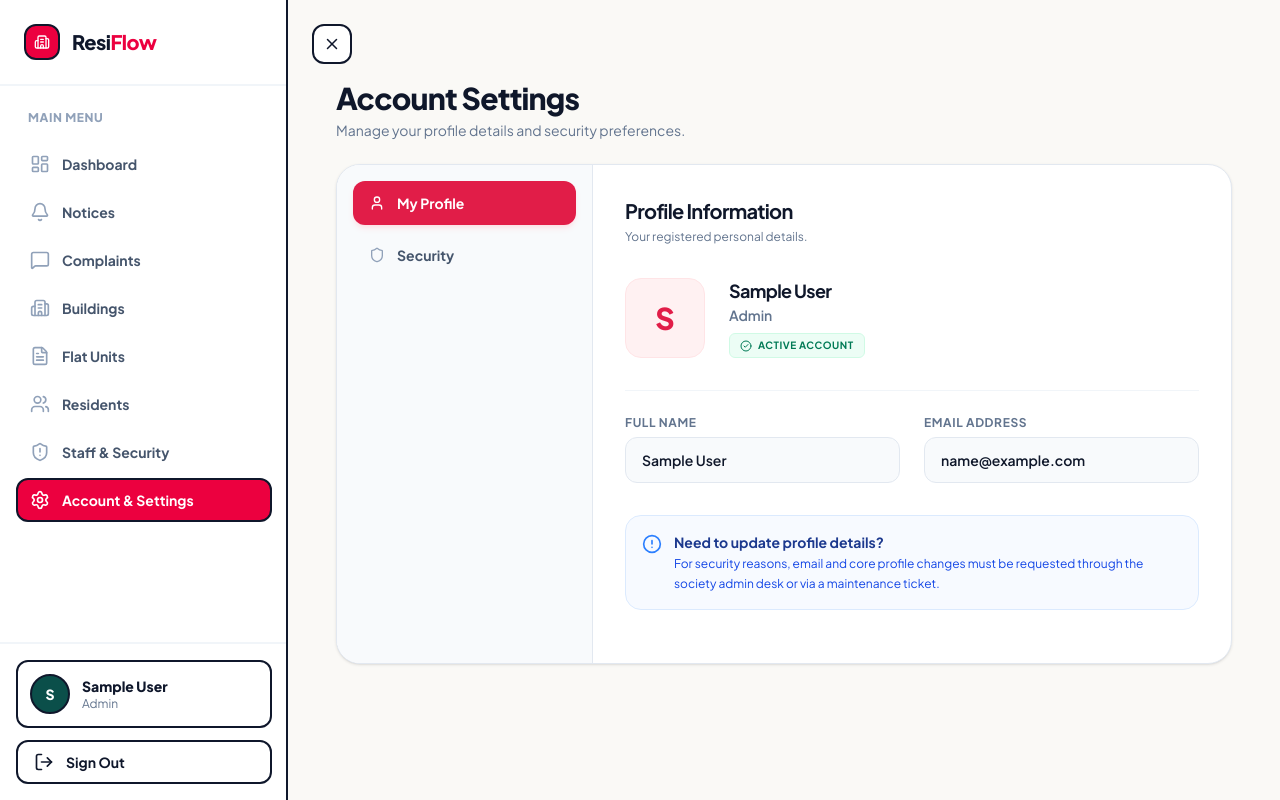
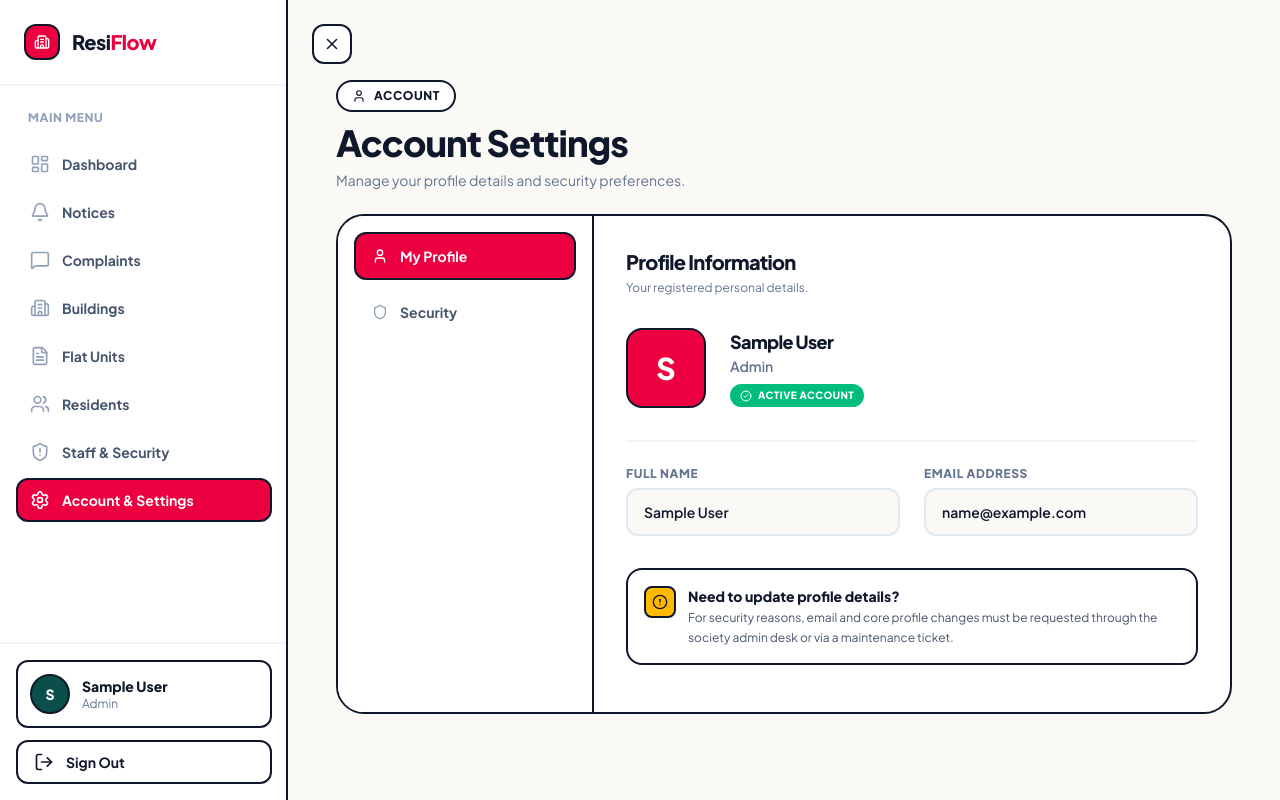
Before and after one commit to SubhradipMishra/ResiFlowProject, a React (Vite) app in the folder client/: page /settings in a window 1280 px wide. Built offline with nearby package versions, Linux system fonts and the light colour scheme; no server answers; sample sign-in values are in the browser's storage.

Commit message:
Fixed client side isuue

```diff
--- a/client/src/pages/settings/SettingsPage.tsx
+++ b/client/src/pages/settings/SettingsPage.tsx
@@ -46,23 +46,25 @@ const SettingsPage: React.FC = () => {
 
     return (
         <div className="max-w-4xl mx-auto space-y-6 animate-fadeIn pb-12">
-            {/* Header Section */}
+            {/* Header Section — flat, squarish */}
             <div>
-                <h1 className="text-3xl font-extrabold text-[#0f172a] tracking-tight font-outfit">Account Settings</h1>
-                <p className="text-sm text-slate-500 mt-1">Manage your profile details and security preferences.</p>
+                <div className="inline-flex items-center gap-2 px-3.5 py-1.5 bg-white text-slate-900 rounded-full text-xs font-extrabold uppercase tracking-wider mb-3 border-2 border-slate-900">
+                    <User className="w-3.5 h-3.5" /> Account
+                </div>
+                <h1 className="text-3xl sm:text-4xl font-extrabold text-slate-900 tracking-tight leading-[1.05]">Account Settings</h1>
+                <p className="text-sm text-slate-500 mt-2">Manage your profile details and security preferences.</p>
             </div>
 
-            <div className="bg-white rounded-3xl border border-slate-200 shadow-sm overflow-hidden flex flex-col md:flex-row min-h-[500px]">
+            <div className="bg-white rounded-[28px] border-2 border-slate-900 overflow-hidden flex flex-col md:flex-row min-h-[500px]">
 
-                {/* Side Navigation */}
-                <div className="w-full md:w-64 bg-slate-50 border-b md:border-b-0 md:border-r border-slate-200 p-4 shrink-0 flex md:flex-col gap-2 overflow-x-auto">
+                {/* Side Navigation — flat, ink-bordered active state */}
+                <div className="w-full md:w-64 bg-white border-b-2 md:border-b-0 md:border-r-2 border-slate-900 p-4 shrink-0 flex md:flex-col gap-2 overflow-x-auto">
                     <button
                         onClick={() => setActiveTab('profile')}
-                        className={`flex items-center gap-3 px-4 py-3 rounded-xl text-sm font-bold transition-all whitespace-nowrap ${
-                            activeTab === 'profile'
-                                ? 'bg-[#e11d48] text-white shadow-md shadow-rose-200/50'
-                                : 'text-slate-600 hover:bg-white hover:shadow-sm'
-                        }`}
+                        className={`flex items-center gap-3 px-4 py-3 rounded-xl text-sm font-bold transition-colors whitespace-nowrap border-2 ${activeTab === 'profile'
+                            ? 'bg-rose-600 text-white border-slate-900'
+                            : 'text-slate-600 border-transparent hover:bg-slate-100'
+                            }`}
                     >
                         <User className={`w-4 h-4 ${activeTab === 'profile' ? 'text-white' : 'text-slate-400'}`} />
                         My Profile
@@ -70,11 +72,10 @@ const SettingsPage: React.FC = () => {
 
                     <button
                         onClick={() => setActiveTab('security')}
-                        className={`flex items-center gap-3 px-4 py-3 rounded-xl text-sm font-bold transition-all whitespace-nowrap ${
-                            activeTab === 'security'
-                                ? 'bg-[#e11d48] text-white shadow-md shadow-rose-200/50'
-                                : 'text-slate-600 hover:bg-white hover:shadow-sm'
-                        }`}
+                        className={`flex items-center gap-3 px-4 py-3 rounded-xl text-sm font-bold transition-colors whitespace-nowrap border-2 ${activeTab === 'security'
+                            ? 'bg-rose-600 text-white border-slate-900'
+                            : 'text-slate-600 border-transparent hover:bg-slate-100'
+                            }`}
                     >
                         <Shield className={`w-4 h-4 ${activeTab === 'security' ? 'text-white' : 'text-slate-400'}`} />
                         Security
@@ -86,12 +87,12 @@ const SettingsPage: React.FC = () => {
                     {activeTab === 'profile' && (
                         <div className="space-y-8 animate-fadeIn">
                             <div>
-                                <h2 className="text-xl font-bold text-[#0f172a]">Profile Information</h2>
+                                <h2 className="text-xl font-extrabold text-slate-900">Profile Information</h2>
                                 <p className="text-xs text-slate-500 mt-1">Your registered personal details.</p>
                             </div>
 
                             <div className="flex items-center gap-6">
-                                <div className="h-20 w-20 rounded-2xl bg-rose-50 flex items-center justify-center text-[#e11d48] border border-rose-100 shrink-0">
+                                <div className="h-20 w-20 rounded-2xl bg-rose-600 border-2 border-slate-900 flex items-center justify-center text-white shrink-0">
                                     {user?.name ? (
                                         <span className="text-3xl font-extrabold">{user.name.charAt(0).toUpperCase()}</span>
                                     ) : (
@@ -99,24 +100,24 @@ const SettingsPage: React.FC = () => {
                                     )}
                                 </div>
                                 <div>
-                                    <h3 className="text-lg font-bold text-[#0f172a]">{user?.name || 'Unknown User'}</h3>
+                                    <h3 className="text-lg font-extrabold text-slate-900">{user?.name || 'Unknown User'}</h3>
                                     <p className="text-sm font-semibold text-slate-500 capitalize">{user?.role?.replace('_', ' ')}</p>
-                                    <div className="mt-2 inline-flex items-center gap-1.5 px-2.5 py-1 bg-emerald-50 text-emerald-700 text-[10px] font-bold uppercase tracking-wider rounded-md border border-emerald-100">
+                                    <div className="mt-2 inline-flex items-center gap-1.5 px-2.5 py-1 bg-emerald-500 text-white text-[10px] font-extrabold uppercase tracking-wider rounded-full">
                                         <CheckCircle2 className="w-3 h-3" /> Active Account
                                     </div>
                                 </div>
                             </div>
 
-                            <div className="grid grid-cols-1 sm:grid-cols-2 gap-6 pt-6 border-t border-slate-100">
+                            <div className="grid grid-cols-1 sm:grid-cols-2 gap-6 pt-6 border-t-2 border-slate-100">
                                 <div>
-                                    <label className="block text-xs font-bold text-slate-500 uppercase tracking-wider mb-1.5">Full Name</label>
-                                    <div className="px-4 py-3 bg-slate-50 border border-slate-200 rounded-xl text-sm font-semibold text-[#0f172a]">
+                                    <label className="block text-xs font-extrabold text-slate-500 uppercase tracking-wider mb-1.5">Full Name</label>
+                                    <div className="px-4 py-3 bg-[#FAF9F6] border-2 border-slate-200 rounded-xl text-sm font-semibold text-slate-900">
                                         {user?.name || '-'}
                                     </div>
                                 </div>
                                 <div>
-                                    <label className="block text-xs font-bold text-slate-500 uppercase tracking-wider mb-1.5">Email Address</label>
-                                    <div className="px-4 py-3 bg-slate-50 border border-slate-200 rounded-xl text-sm font-semibold text-[#0f172a]">
+                                    <label className="block text-xs font-extrabold text-slate-500 uppercase tracking-wider mb-1.5">Email Address</label>
+                                    <div className="px-4 py-3 bg-[#FAF9F6] border-2 border-slate-200 rounded-xl text-sm font-semibold text-slate-900">
                                         {user?.email || '-'}
                                     </div>
                                 </div>
@@ -124,15 +125,15 @@ const SettingsPage: React.FC = () => {
                                 {user?.role === 'resident' && (
                                     <>
                                         <div>
-                                            <label className="block text-xs font-bold text-slate-500 uppercase tracking-wider mb-1.5">Flat Number</label>
-                                            <div className="px-4 py-3 bg-rose-50/50 border border-rose-100 rounded-xl text-sm font-bold text-[#e11d48] flex items-center gap-2">
+                                            <label className="block text-xs font-extrabold text-slate-500 uppercase tracking-wider mb-1.5">Flat Number</label>
+                                            <div className="px-4 py-3 bg-white border-2 border-slate-900 rounded-xl text-sm font-extrabold text-rose-600 flex items-center gap-2">
                                                 <Building2 className="w-4 h-4" />
                                                 {user?.flat?.flatNumber || user?.flat?.number || 'Unit Details Pending'}
                                             </div>
                                         </div>
                                         <div>
-                                            <label className="block text-xs font-bold text-slate-500 uppercase tracking-wider mb-1.5">Residence Society</label>
-                                            <div className="px-4 py-3 bg-slate-50 border border-slate-200 rounded-xl text-sm font-semibold text-[#0f172a]">
+                                            <label className="block text-xs font-extrabold text-slate-500 uppercase tracking-wider mb-1.5">Residence Society</label>
+                                            <div className="px-4 py-3 bg-[#FAF9F6] border-2 border-slate-200 rounded-xl text-sm font-semibold text-slate-900">
                                                 {user?.residence?.name || 'Smart Residence'}
                                             </div>
                                         </div>
@@ -140,11 +141,13 @@ const SettingsPage: React.FC = () => {
                                 )}
                             </div>
 
-                            <div className="pt-4 flex items-start gap-3 p-4 bg-blue-50/50 border border-blue-100 rounded-2xl">
-                                <AlertCircle className="w-5 h-5 text-blue-500 shrink-0 mt-0.5" />
+                            <div className="pt-4 flex items-start gap-3 p-4 bg-white border-2 border-slate-900 rounded-2xl">
+                                <div className="w-8 h-8 rounded-lg bg-amber-400 border-2 border-slate-900 flex items-center justify-center flex-shrink-0">
+                                    <AlertCircle className="w-4 h-4 text-slate-900" />
+                                </div>
                                 <div>
-                                    <p className="text-sm font-bold text-blue-900">Need to update profile details?</p>
-                                    <p className="text-xs text-blue-700 mt-0.5 leading-relaxed">
+                                    <p className="text-sm font-extrabold text-slate-900">Need to update profile details?</p>
+                                    <p className="text-xs text-slate-600 mt-0.5 leading-relaxed">
                                         For security reasons, email and core profile changes must be requested through the society admin desk or via a maintenance ticket.
                                     </p>
                                 </div>
@@ -155,13 +158,13 @@ const SettingsPage: React.FC = () => {
                     {activeTab === 'security' && (
                         <div className="space-y-6 animate-fadeIn">
                             <div>
-                                <h2 className="text-xl font-bold text-[#0f172a]">Change Password</h2>
+                                <h2 className="text-xl font-extrabold text-slate-900">Change Password</h2>
                                 <p className="text-xs text-slate-500 mt-1">Ensure your account is using a long, random password to stay secure.</p>
                             </div>
 
                             <form onSubmit={handlePasswordUpdate} className="space-y-5 max-w-md pt-4">
                                 <div>
-                                    <label className="block text-xs font-bold text-slate-700 uppercase tracking-wider mb-1.5">
+                                    <label className="block text-xs font-extrabold text-slate-700 uppercase tracking-wider mb-1.5">
                                         Current Password
                                     </label>
                                     <div className="relative">
@@ -172,15 +175,15 @@ const SettingsPage: React.FC = () => {
                                             type="password"
                                             required
                                             value={pwdForm.currentPassword}
-                                            onChange={e => setPwdForm({...pwdForm, currentPassword: e.target.value})}
-                                            className="w-full pl-10 pr-4 py-3 bg-white border border-slate-200 rounded-xl text-sm font-semibold focus:outline-none focus:ring-2 focus:ring-[#e11d48]"
+                                            onChange={e => setPwdForm({ ...pwdForm, currentPassword: e.target.value })}
+                                            className="w-full pl-10 pr-4 py-3 bg-white border-2 border-slate-900 rounded-xl text-sm font-semibold focus:outline-none focus:ring-2 focus:ring-rose-600"
                                             placeholder="Enter current password"
                                         />
                                     </div>
                                 </div>
 
                                 <div>
-                                    <label className="block text-xs font-bold text-slate-700 uppercase tracking-wider mb-1.5">
+                                    <label className="block text-xs font-extrabold text-slate-700 uppercase tracking-wider mb-1.5">
                                         New Password
                                     </label>
                                     <input
@@ -188,14 +191,14 @@ const SettingsPage: React.FC = () => {
                                         required
                                         minLength={6}
                                         value={pwdForm.newPassword}
-                                        onChange={e => setPwdForm({...pwdForm, newPassword: e.target.value})}
-                                        className="w-full px-4 py-3 bg-white border border-slate-200 rounded-xl text-sm font-semibold focus:outline-none focus:ring-2 focus:ring-[#e11d48]"
+                                        onChange={e => setPwdForm({ ...pwdForm, newPassword: e.target.value })}
+                                        className="w-full px-4 py-3 bg-white border-2 border-slate-900 rounded-xl text-sm font-semibold focus:outline-none focus:ring-2 focus:ring-rose-600"
                                         placeholder="Min. 6 characters"
                                     />
                                 </div>
 
                                 <div>
-                                    <label className="block text-xs font-bold text-slate-700 uppercase tracking-wider mb-1.5">
+                                    <label className="block text-xs font-extrabold text-slate-700 uppercase tracking-wider mb-1.5">
                                         Confirm New Password
                                     </label>
                                     <input
@@ -203,8 +206,8 @@ const SettingsPage: React.FC = () => {
                                         required
                                         minLength={6}
                                         value={pwdForm.confirmPassword}
-                                        onChange={e => setPwdForm({...pwdForm, confirmPassword: e.target.value})}
-                                        className="w-full px-4 py-3 bg-white border border-slate-200 rounded-xl text-sm font-semibold focus:outline-none focus:ring-2 focus:ring-[#e11d48]"
+                                        onChange={e => setPwdForm({ ...pwdForm, confirmPassword: e.target.value })}
+                                        className="w-full px-4 py-3 bg-white border-2 border-slate-900 rounded-xl text-sm font-semibold focus:outline-none focus:ring-2 focus:ring-rose-600"
                                         placeholder="Re-type new password"
                                     />
                                 </div>
@@ -212,7 +215,7 @@ const SettingsPage: React.FC = () => {
                                 <button
                                     type="submit"
                                     disabled={isSubmitting}
-                                    className="w-full bg-[#e11d48] hover:bg-rose-600 text-white font-bold py-3 rounded-xl transition-all shadow-lg shadow-rose-200 disabled:opacity-50 flex items-center justify-center gap-2 mt-4"
+                                    className="w-full bg-rose-600 hover:bg-rose-700 text-white font-extrabold py-3 rounded-xl transition-colors border-2 border-slate-900 disabled:opacity-50 flex items-center justify-center gap-2 mt-4"
                                 >
                                     {isSubmitting ? 'Updating...' : <><Save className="w-4 h-4" /> Update Password</>}
                                 </button>
```
